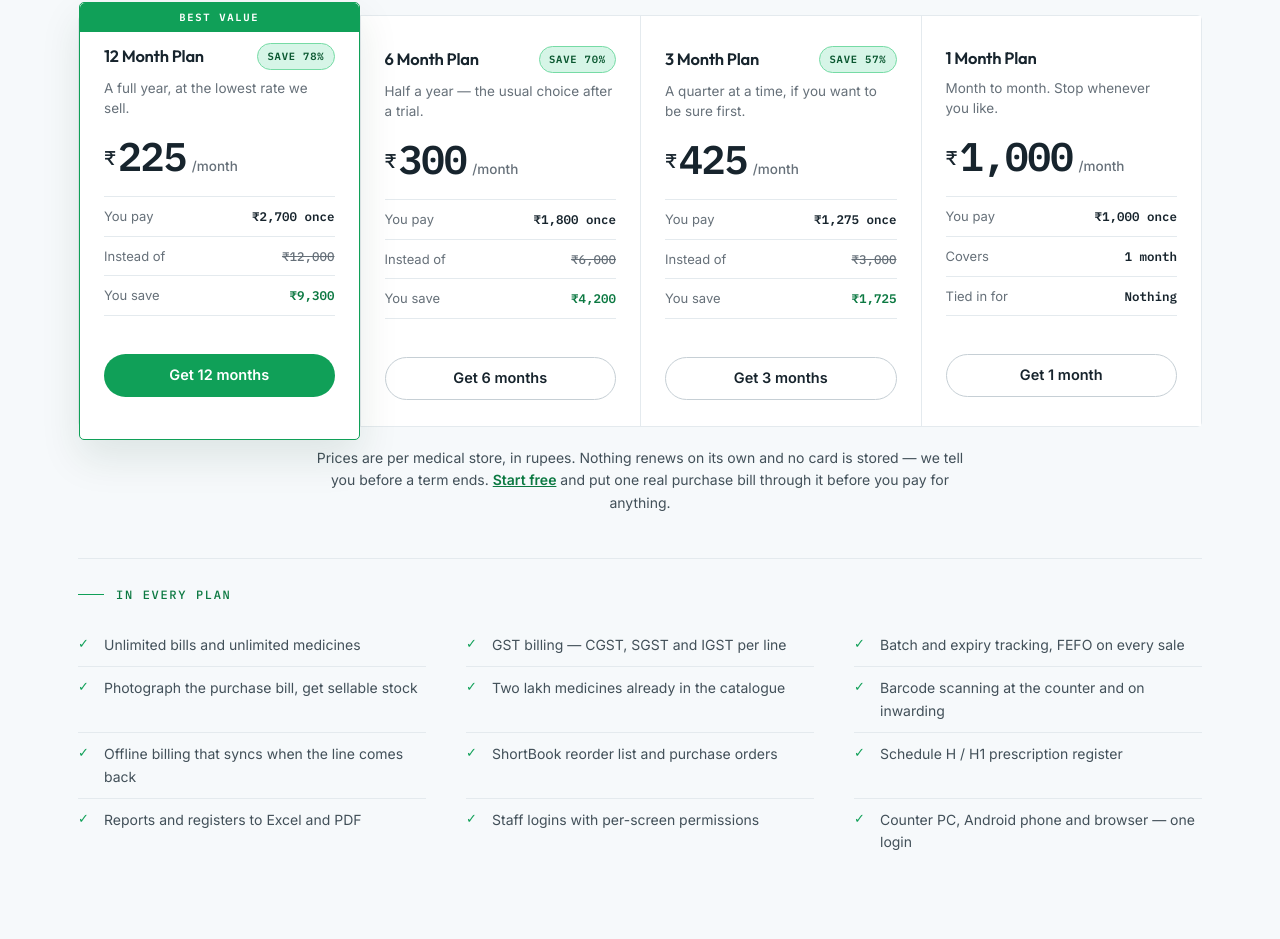
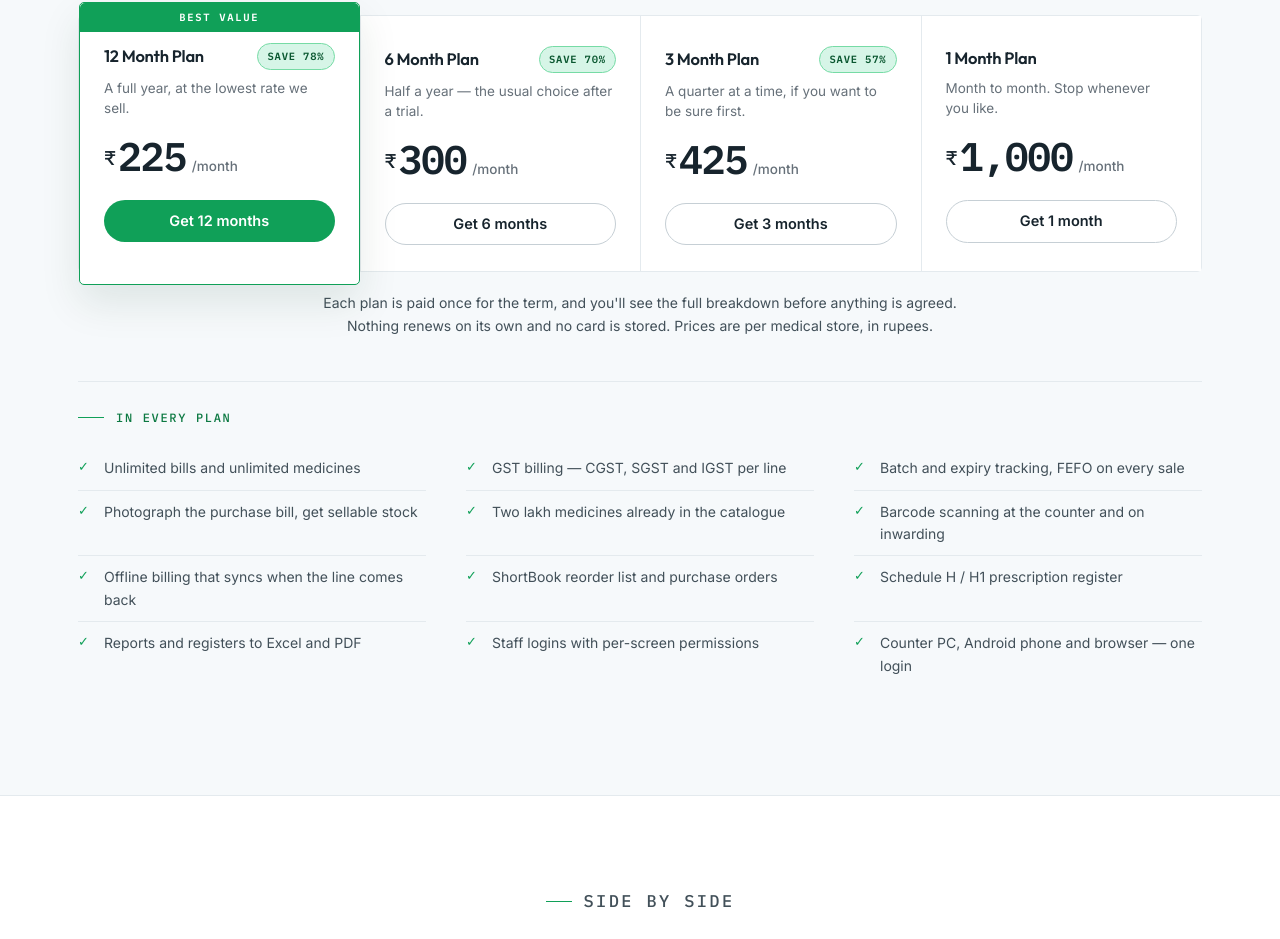
Before and after one commit to sameer-810/PlusVeda-web13-8-26-react, a React (Vite) app: page / in a window 1280 px wide. Shown: the part 4023-4962 px from the top of the page. Built offline with nearby package versions, Linux system fonts and the light colour scheme.

Commit message:
feat: streamline pricing card display and update registration flow; remove breakdown from public view

```diff
--- a/src/App.tsx
+++ b/src/App.tsx
@@ -299,26 +299,8 @@ function Pricing() {
     <>
       <div className="plans">
         {plans.map((plan) => {
-          const { perMonth, listTotal, saves, savePct } = planMath(plan);
+          const { perMonth, savePct } = planMath(plan);
           const term = `${plan.months} month${plan.months === 1 ? "" : "s"}`;
-
-          /* Three rows on every card, discounted or not, so four cards read as
-             one table across rather than four ragged blocks.
-             The class is carried per row rather than taken from its POSITION:
-             styling "row two" as the struck-through anchor put a line through
-             "Covers — 1 month" on the one card that has nothing to strike. */
-          const rows: [string, string, string?][] =
-            saves > 0
-              ? [
-                  ["You pay", `${inr(plan.total)} once`],
-                  ["Instead of", inr(listTotal), "is-anchor"],
-                  ["You save", inr(saves), "is-save"],
-                ]
-              : [
-                  ["You pay", `${inr(plan.total)} once`],
-                  ["Covers", term],
-                  ["Tied in for", "Nothing"],
-                ];
 
           return (
             <article
@@ -346,18 +328,14 @@ function Pricing() {
                 <span className="plan-per">/month</span>
               </p>
 
-              <dl className="plan-lines">
-                {rows.map(([k, v, cls]) => (
-                  <div className={cls} key={k}>
-                    <dt>{k}</dt>
-                    <dd>{v}</dd>
-                  </div>
-                ))}
-              </dl>
+              {/* The breakdown that used to sit here — "You pay ₹2,700 once",
+                  the struck-through anchor and the rupees saved — moved to the
+                  page a visitor lands on after registering. The owner asked
+                  the public card to lead with one number and nothing else, the
+                  way a hosting company's does; the arithmetic appears once
+                  someone has actually put their name in. See PricingScreen in
+                  the app, which renders it from the same figures. */}
 
-              {/* There is no card-payment page in the product: a plan is
-                  switched on by a person. So this goes to WhatsApp (or email
-                  until the number is set) with the plan already named. */}
               <a
                 className={`btn btn-pill plan-cta ${
                   plan.featured ? "btn-primary" : "btn-ghost"
@@ -378,11 +356,16 @@ function Pricing() {
         Swipe for the other plans &rarr;
       </p>
 
+      {/*
+        The one place the public page still says a plan is paid for the whole
+        term. Removing the per-card "You pay ₹2,700 once" line was the ask;
+        letting a chemist believe ₹225 leaves his account every month was not,
+        and the sentence costs nothing here.
+      */}
       <p className="plans-note">
-        Prices are per medical store, in rupees. Nothing renews on its own and
-        no card is stored — we tell you before a term ends.{" "}
-        <a href={signupHref}>Start free</a> and put one real purchase bill
-        through it before you pay for anything.
+        Each plan is paid once for the term, and you&apos;ll see the full
+        breakdown before anything is agreed. Nothing renews on its own and no
+        card is stored. Prices are per medical store, in rupees.
       </p>
 
       <div className="includes" data-reveal>
--- a/src/config.ts
+++ b/src/config.ts
@@ -203,15 +203,22 @@ export function contactHref(
   )}&body=${encodeURIComponent(message)}`;
 }
 
-/** The "checkout" link for one plan. */
+/**
+ * Where a price card goes: the signup form, with the plan carried along.
+ *
+ * WHY NOT WHATSAPP. It used to open a chat with the plan named, because there
+ * was no checkout to send anyone to. The flow the owner asked for is the one
+ * every hosting company runs — pick a plan, register, THEN see the full
+ * breakdown — so the card now starts a registration instead of a conversation.
+ *
+ * `?plan=12m` is read by the signup screen, sent with the registration, and
+ * shown to the platform team beside the pending workspace, so the quotation
+ * call opens with the right number. It is a note, not a purchase: nothing is
+ * charged at signup, and an unrecognised code is ignored rather than refused —
+ * these links get forwarded on WhatsApp weeks after they are sent.
+ */
 export function planHref(plan: Plan): string {
-  return contactHref(
-    `Hi, I run a medical store and I'd like the Plusveda ${plan.name} (${inr(
-      plan.total,
-    )} for ${plan.months} month${plan.months === 1 ? "" : "s"}). ` +
-      `Please tell me how to start.`,
-    `Plusveda — ${plan.name}`,
-  );
+  return `${signupHref}?plan=${encodeURIComponent(plan.id)}`;
 }
 
 /** So the button can honestly say what it will do. */
--- a/src/styles.css
+++ b/src/styles.css
@@ -1529,50 +1529,13 @@ img {
   color: var(--text-tertiary);
 }
 
-/* Three lines, ruled, in the same rhythm as the comparison table below —
-   what leaves the account today, what it would have cost, what it saves. */
-.plan-lines {
-  margin-top: 18px;
-  border-top: 1px solid var(--rule);
-}
-
-.plan-lines > div {
-  display: flex;
-  align-items: baseline;
-  justify-content: space-between;
-  gap: 10px;
-  padding: 9px 0;
-  border-bottom: 1px solid var(--rule);
-  font-size: 13px;
-}
-
-.plan-lines dt {
-  color: var(--text-tertiary);
-}
-
-.plan-lines dd {
-  margin: 0;
-  font-family: var(--font-mono);
-  font-variant-numeric: tabular-nums;
-  font-size: 12.5px;
-  font-weight: 600;
-  color: var(--text-primary);
-  text-align: right;
-}
-
-/* "Instead of" is the anchor: struck through, and quiet, so it reads as the
-   price NOT being paid rather than as a second price. Keyed off the row's own
-   class, never its position — the 1-month card has no anchor to strike. */
-.plan-lines .is-anchor dd {
-  text-decoration: line-through;
-  font-weight: 500;
-  color: var(--text-tertiary);
-}
-
-.plan-lines .is-save dd {
-  color: var(--brand-700);
-}
-
+/* The ruled breakdown that sat here — "You pay ₹2,700 once", the struck-through
+   anchor, the rupees saved — is gone from the PUBLIC card by request: it leads
+   with one number now, and the arithmetic appears on the pricing page a visitor
+   reaches after registering. The app renders it there from the same figures.
+
+   `margin-top: auto` is what holds the row together without it: the buttons sit
+   on one line across four cards whose taglines wrap to different heights. */
 .plan-cta {
   margin-top: auto;
   padding-top: 13px;
@@ -1581,8 +1544,9 @@ img {
   font-size: 14.5px;
 }
 
-/* The CTA has to clear the ruled lines above it even on the shortest card. */
-.plan-lines + .plan-cta {
+/* Air between the rate and the button on the shortest card, where `auto` has
+   nothing left to distribute. */
+.plan-rate + .plan-cta {
   margin-top: 22px;
 }
 
@@ -1821,15 +1785,7 @@ img {
     font-size: 34px;
   }
 
-  .plan-lines {
-    margin-top: 12px;
-  }
-
-  .plan-lines > div {
-    padding: 7px 0;
-  }
-
-  .plan-lines + .plan-cta {
+  .plan-rate + .plan-cta {
     margin-top: 16px;
   }
 
```
Also changed, not shown: tools/verifyLanding.mjs (+50 -15 lines).
